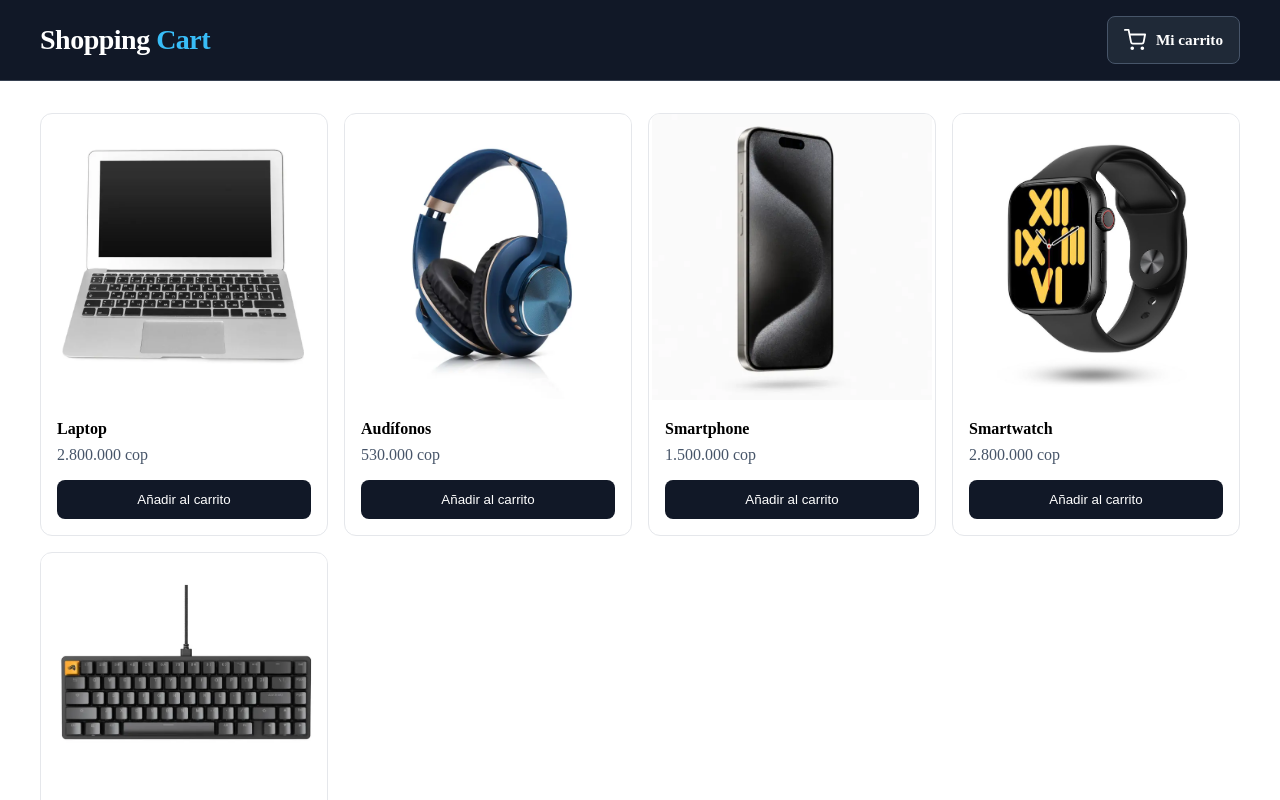
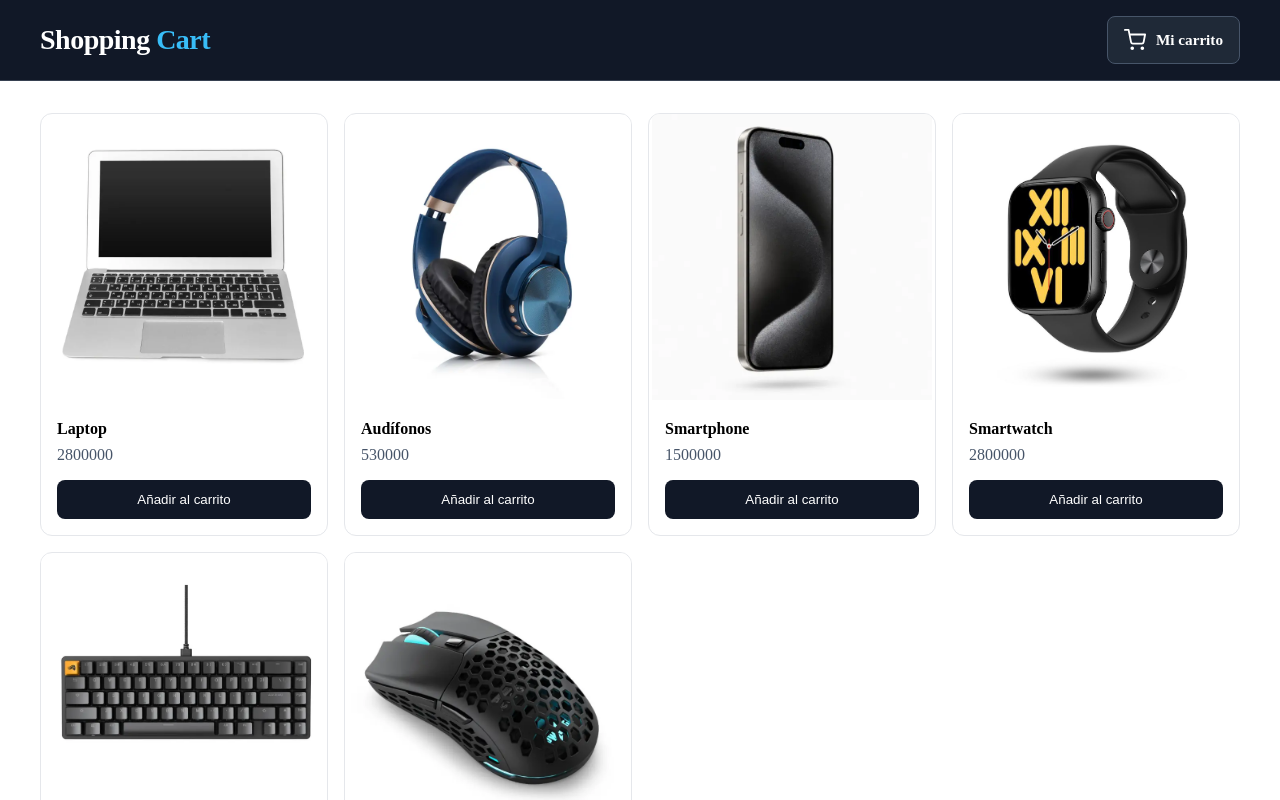
Before and after one commit to josecarlosonate/React-labs, a React (Vite) app in the folder projects/01-shopping-cart/: page / in a window 1280 px wide. Shown: the top 800 px of the page. Built offline with nearby package versions, Linux system fonts and the light colour scheme.

Commit message:
traer productos dinamicamente

```diff
--- a/projects/01-shopping-cart/src/App.tsx
+++ b/projects/01-shopping-cart/src/App.tsx
@@ -2,6 +2,7 @@ import { useState } from 'react'
 import Car from './components/Car'
 import Header from './components/Header'
 import Product from './components/Product'
+import products from './data/products.json'
 
 function App() {
   const [isCarOpen, setIsCarOpen] = useState<boolean>(false)
@@ -10,13 +11,18 @@ function App() {
     <>
       <Header setIsCarOpen={setIsCarOpen} />
       <Car isCarOpen={isCarOpen} setIsCarOpen={setIsCarOpen} />
+
       <main className="products-grid">
-        <Product name='Laptop' precio='2.800.000 cop' img='/products/laptop.webp' />
-        <Product name='Audífonos' precio='530.000 cop' img='/products/audifonos.webp' />
-        <Product name='Smartphone' precio='1.500.000 cop' img='/products/smartphone.webp' />
-        <Product name='Smartwatch' precio='2.800.000 cop' img='/products/smartwatch.webp' />
-        <Product name='Teclado' precio='800.000 cop' img='/products/teclado.webp' />
+        {products.map((product) => (
+          <Product
+            key={product.id}
+            name={product.name}
+            precio={product.price}
+            img={product.image}
+            id={product.id} />
+        ))}
       </main>
+
     </>
   )
 }
--- a/projects/01-shopping-cart/src/components/Product.tsx
+++ b/projects/01-shopping-cart/src/components/Product.tsx
@@ -1,6 +1,7 @@
 type ProductProps = {
+    id: number
     name: string
-    precio: string
+    precio: number
     img: string
 }
 
```
